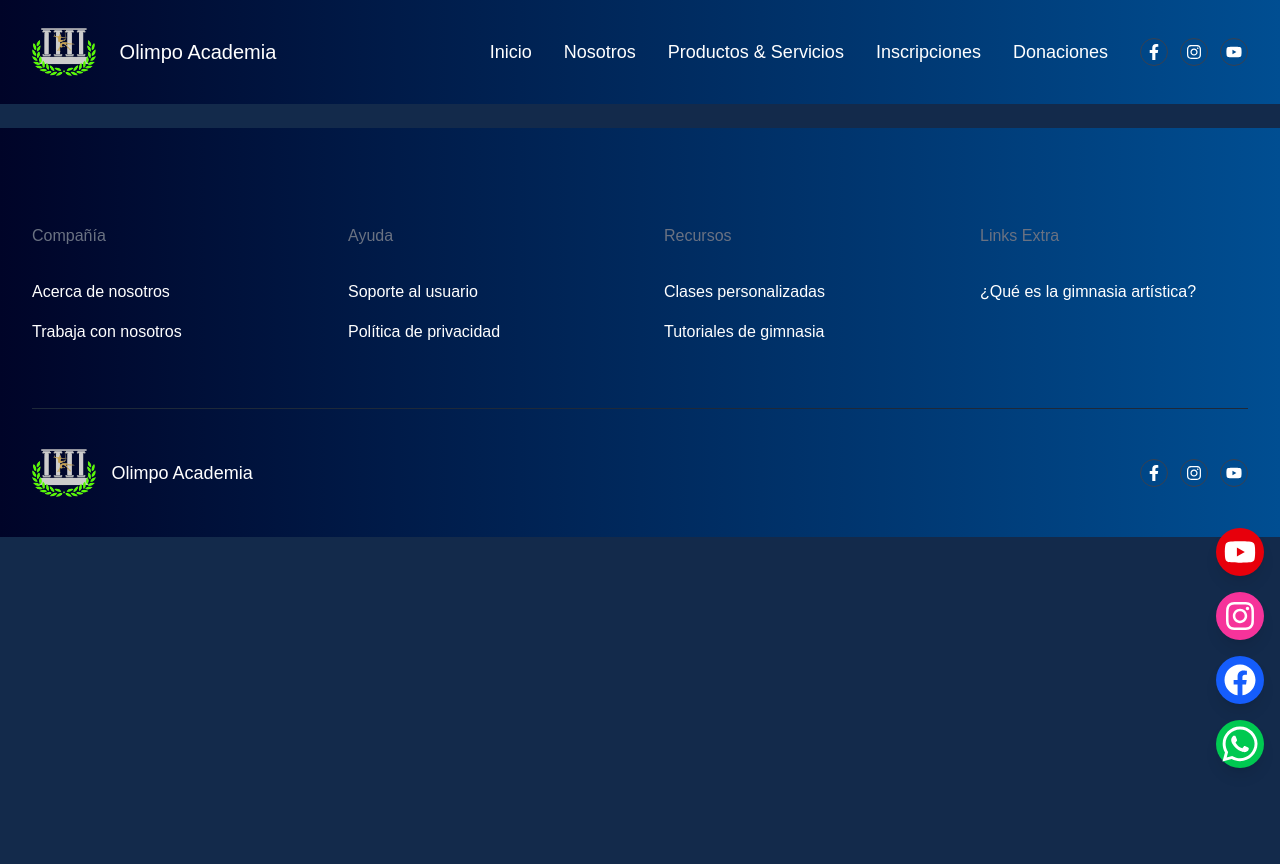
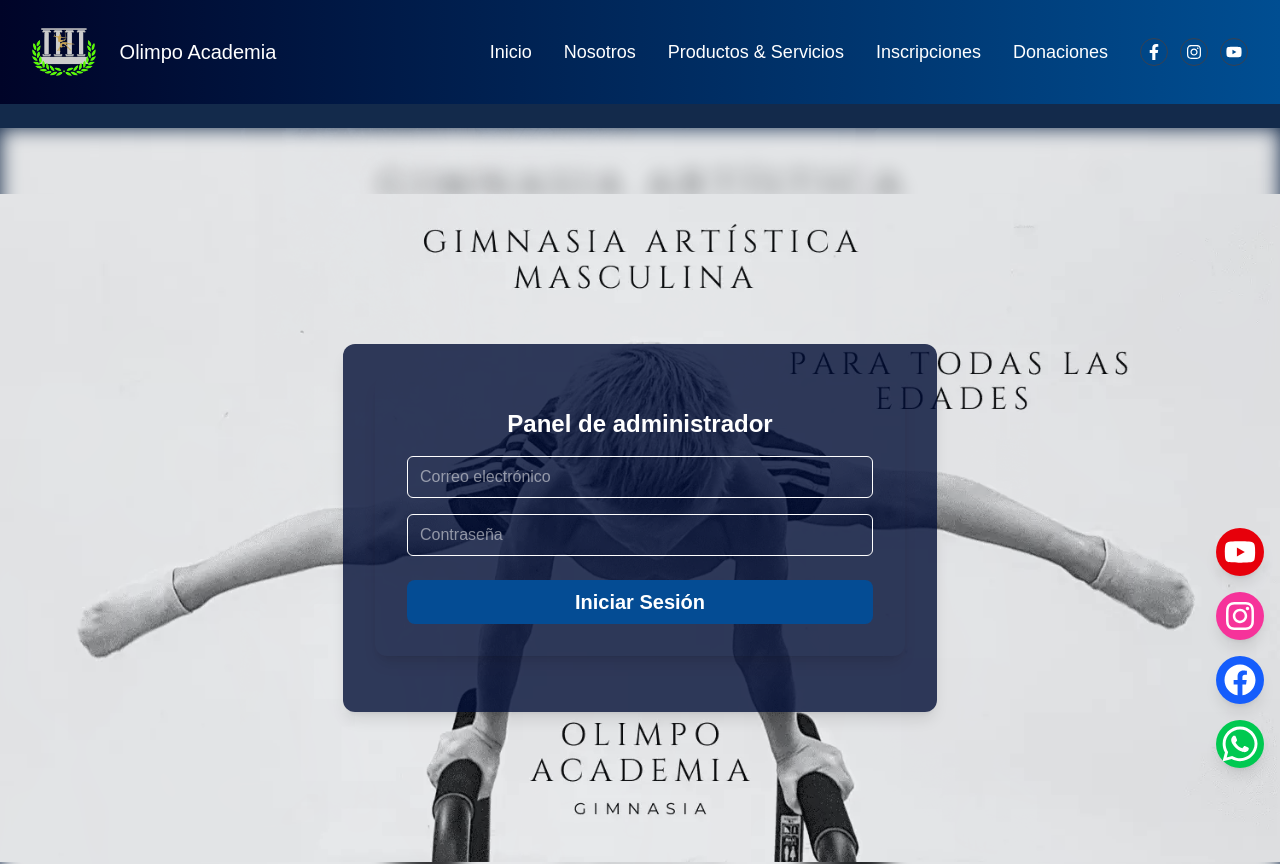
Before and after one commit to Mista299/Olimpo-Academia-2.0, a React (Vite) app: page /adminlogin in a window 1280 px wide. Shown: the top 864 px of the page. Before the commit the page ends 800 px from the top, so only its background shows below. Built offline with nearby package versions, Linux system fonts and the light colour scheme.

Commit message:
adminlogin

```diff
--- /dev/null
+++ b/src/components/LoginAdmin/index.jsx
@@ -0,0 +1,62 @@
+import React, { useState } from 'react';
+
+const LoginAdmin = () => {
+  const [form, setForm] = useState({ email: '', password: '' });
+
+  // Manejar los cambios en los inputs de manera más concisa
+  const handleChange = (e) => setForm({ ...form, [e.target.name]: e.target.value });
+
+  const handleSubmit = async (e) => {
+    e.preventDefault();
+    try {
+      const response = await fetch('https://olimpo-api-mista299s-projects.vercel.app/api/auth/login', {
+        method: 'POST',
+        headers: { 'Content-Type': 'application/json' },
+        body: JSON.stringify(form),
+      });
+
+      if (response.ok) {
+        const data = await response.json();
+        console.log('Inicio de sesión exitoso:', data.token);
+        // Aquí podrías redirigir o manejar el token
+      } else {
+        console.error('Error en el inicio de sesión');
+      }
+    } catch (error) {
+      console.error('Error en la solicitud:', error);
+    }
+  };
+
+  return (
+    <div className="md:max-w-4xl mx-auto p-8 rounded-lg shadow-lg p-6 rounded-xl text-white mb-6 items-center h-full">
+      <h2 className="text-2xl mb-4 text-center font-bold mb-2">Panel de administrador</h2>
+      <form className="grid grid-cols-1 lg:grid-cols-1 gap-y-6 gap-x-8" onSubmit={handleSubmit}>
+        <div className="space-y-4">
+          <input
+            placeholder="Correo electrónico"
+            type="text"
+            name="email" // Corregido para coincidir con el estado
+            value={form.email}
+            onChange={handleChange}
+            className="w-full px-3 py-2 border rounded-md focus:outline-none focus:border-[#61CE70] bg-[rgba(55, 65, 81, 1)] text-white"
+            required
+          />
+          <input
+            placeholder="Contraseña"
+            type="password"
+            name="password" // Corregido para coincidir con el estado
+            value={form.password}
+            onChange={handleChange}
+            className="w-full px-3 py-2 border rounded-md focus:outline-none focus:border-[#61CE70] bg-[rgba(55, 65, 81, 1)] text-white"
+            required
+          />
+        </div>
+        <button type="submit" className="w-full px-4 py-2 rounded-lg font-semibold transition-all duration-300 bg-[#044c94] hover:bg-[#61CE70] hover:text-white text-xl">
+          Iniciar Sesión
+        </button>
+      </form>
+    </div>
+  );
+};
+
+export default LoginAdmin;
--- /dev/null
+++ b/src/pages/AdminLogin/index.jsx
@@ -0,0 +1,19 @@
+import LoginAdmin from '../../components/LoginAdmin'
+import Carousel from "../../components/Carousel";
+
+function AdminLogin() {
+    return (
+      <>
+        <div className="relative w-full h-screen flex justify-center items-center mb-6">
+          <div className="absolute inset-0 z-0">
+            <Carousel />
+          </div>
+          <div className="overflow-y-auto relative z-10 h-screen md:overflow-y-visible md:h-auto sm:mt-10 md:mt-25 lg:mt-0 md:max-w-5xl p-8 rounded-lg shadow-lg p-6 bg-[rgba(0,13,53,0.8)] rounded-xl text-white">
+            <LoginAdmin/>
+          </div>
+        </div>
+      </>
+    );
+}
+
+export default AdminLogin;
--- a/src/pages/App/index.jsx
+++ b/src/pages/App/index.jsx
@@ -4,6 +4,8 @@ import Nosotros from '../Nosotros';
 import ProductosServicios from '../ProductosServicios';
 import Inscripciones from '../Inscripciones';
 import Donaciones from '../Donaciones';
+import AdminLogin from '../AdminLogin';
+
 
 import NavBar from '../../components/NavBar'
 import Footer from '../../components/Footer';
@@ -33,6 +35,10 @@ const AppRoutes = () => {
       path: "/donaciones",
       element: <Donaciones />
     },
+    {
+      path: "/adminlogin",
+      element: <AdminLogin />
+    }
   ]);
 
   return routes; // Asegúrate de retornar las rutas
```
